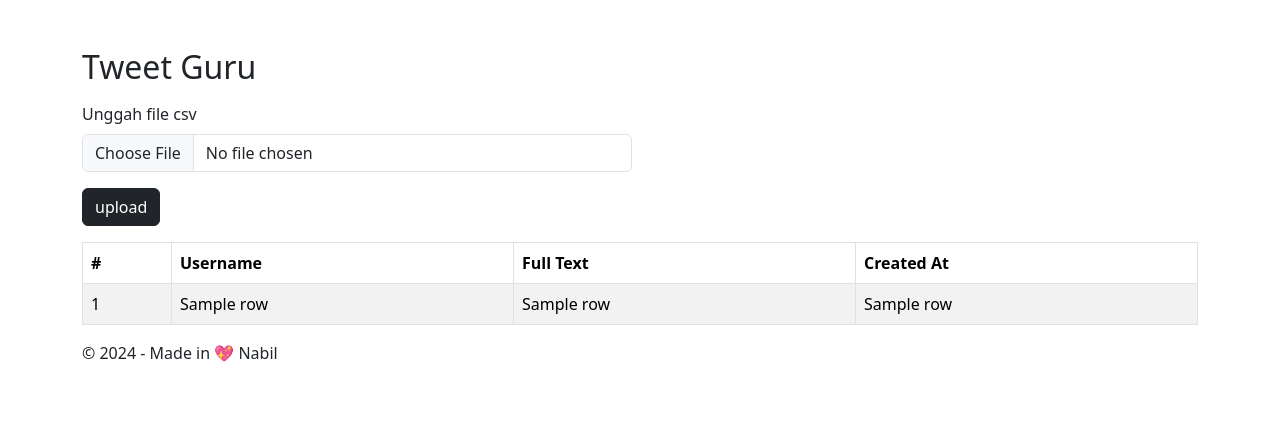
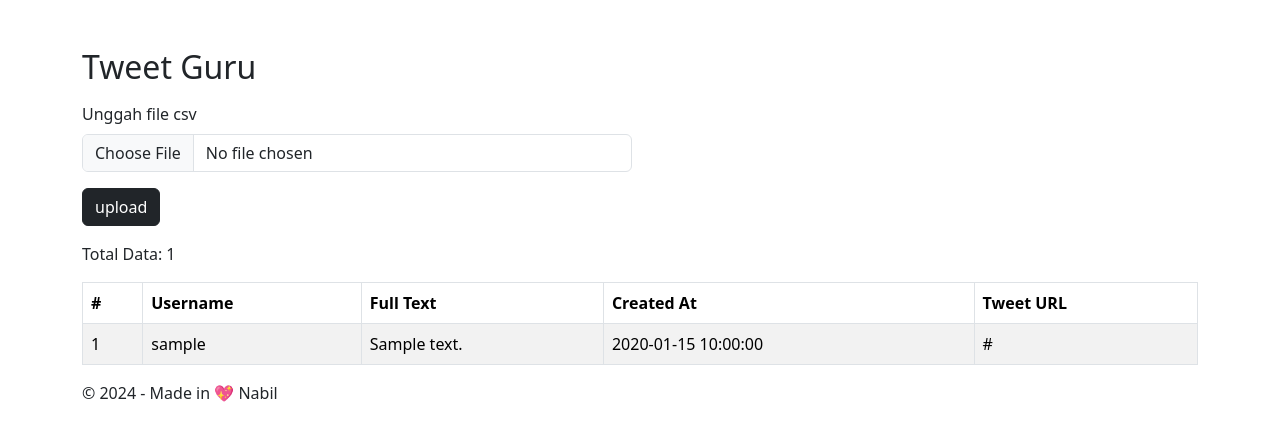
Before and after one commit to Anugerah20/FTC-Guru-Honorer, a Flask app: template templates/tweetGuru.html in a window 1280 px wide. Shown: the part 56-497 px from the top of the page. Run offline with Flask 3, Linux system fonts and the light colour scheme; the template is opened without the code that fills it: most values are stand-ins (such as "Sample title", 1, 10 or a date in 2020); parts of the project's set-up code (start-up, migrations or seed data) failed here and were passed over.

Commit message:
update: show total data tweet guru

```diff
--- a/templates/tweetGuru.html
+++ b/templates/tweetGuru.html
@@ -15,6 +15,7 @@
                </div>
           </form>
 
+          <p>Total Data: {{total_data}}</p>
           <table class="table table-bordered table-striped">
                <thead>
                     <tr>
@@ -22,15 +23,17 @@
                          <th>Username</th>
                          <th>Full Text</th>
                          <th>Created At</th>
+                         <th>Tweet URL</th>
                     </tr>
                </thead>
                <tbody>
                     {% for row in data %}
                     <tr>
-                         <td>{{ row[0] }}</td>
-                         <td>{{ row[15] }}</td>
-                         <td>{{ row[4] }}</td>
-                         <td>{{ row[2] }}</td>
+                         <td>{{ row.id }}</td>
+                         <td>{{ row.username }}</td>
+                         <td>{{ row.full_text }}</td>
+                         <td>{{ row.created_at }}</td>
+                         <td>{{ row.tweet_url }}</td>
                     </tr>
                     {% endfor %}
                </tbody>
```
